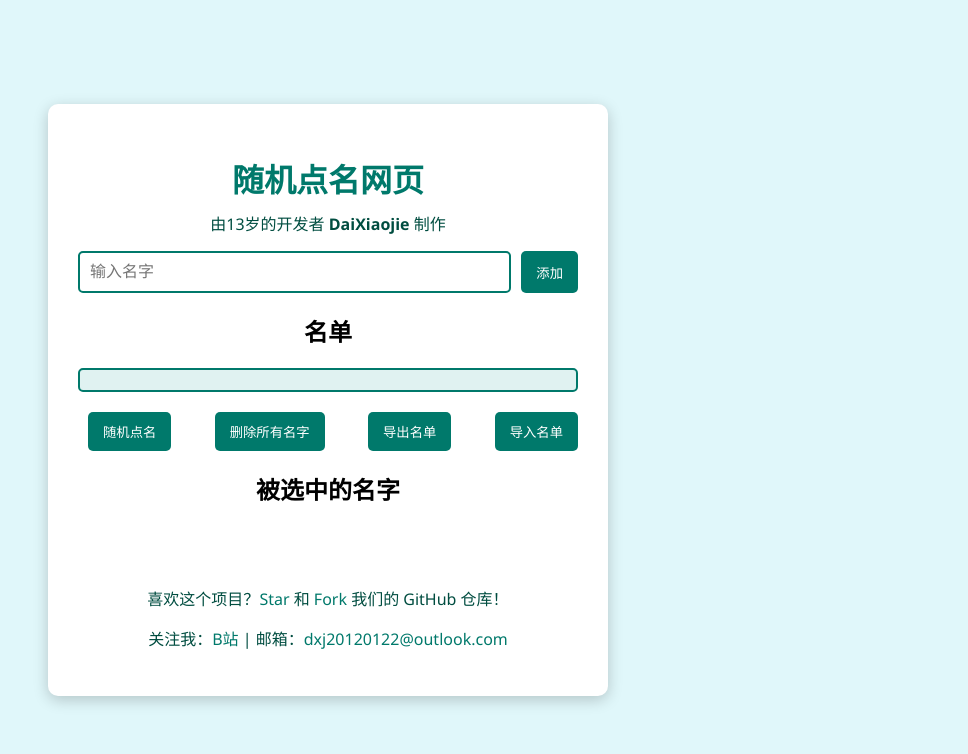
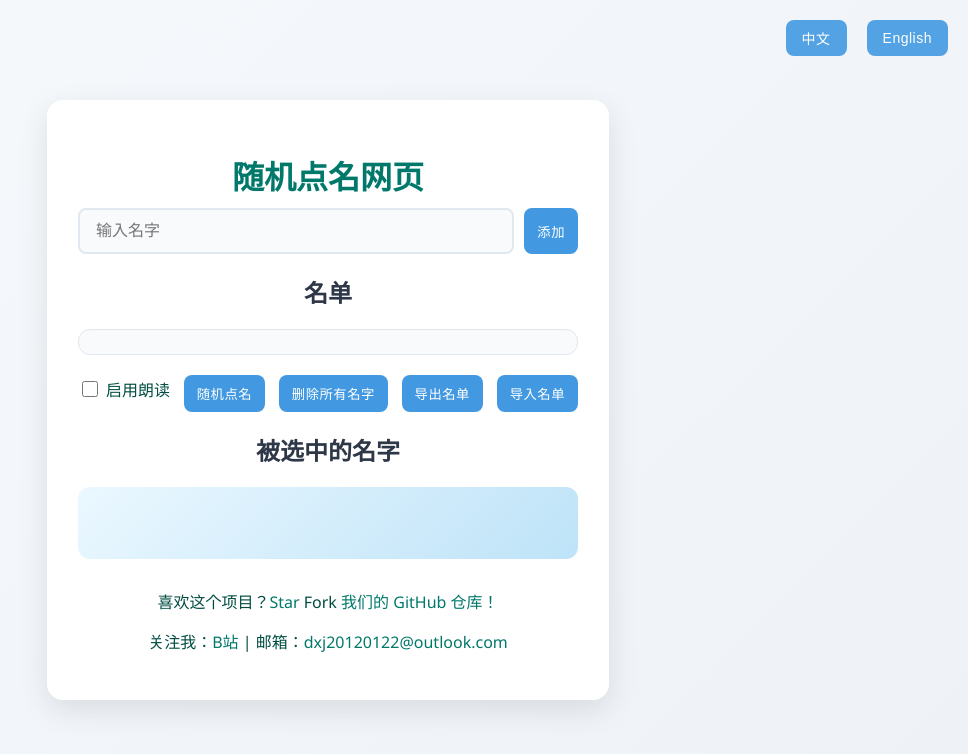
Before and after one commit to dxj20120122/randomRollCall, a plain HTML site: page index.html in a window 1280 px wide. Shown: the whole page, without its empty margins (312-1280 px from the left). Drawn offline with Linux system fonts and the light colour scheme.

Commit message:
史诗级更新!
史诗级更新!
重构原有UI！页面更现代
添加双语切换功能！
添加可选朗读功能！

```diff
--- a/index.html
+++ b/index.html
@@ -1,5 +1,5 @@
 <!DOCTYPE html>
-<html lang="zh-CN">
+<html>
 <head>
     <meta charset="UTF-8">
     <title>随机点名网页</title>
@@ -8,7 +8,7 @@
 <body>
     <div class="container">
         <h1>随机点名网页</h1>
-        <p>由13岁的开发者 <strong>DaiXiaojie</strong> 制作</p>
+        <!-- <p>由13岁的开发者 <strong>DaiXiaojie</strong> 制作</p> -->
 
         <div class="input-section">
             <input type="text" id="nameInput" placeholder="输入名字">
@@ -23,6 +23,10 @@
         </div>
 
         <div class="controls">
+            <div class="speech-toggle">
+                <input type="checkbox" id="speechToggle">
+                <label for="speechToggle">启用朗读</label>
+            </div>
             <button id="rollButton">随机点名</button>
             <button id="deleteAllButton">删除所有名字</button>
             <button id="exportButton">导出名单</button>
@@ -42,6 +46,18 @@
         </footer>
     </div>
 
+    <div class="language-switcher">
+        <button onclick="switchLanguage('zh-CN')">中文</button>
+        <button onclick="switchLanguage('en-US')">English</button>
+    </div>
+
+    <script src="lang.js"></script>
     <script src="script.js"></script>
+    <script>
+        // 初始化页面语言
+        document.addEventListener('DOMContentLoaded', () => {
+            updatePageLanguage();
+        });
+    </script>
 </body>
 </html>
--- /dev/null
+++ b/lang.js
@@ -0,0 +1,87 @@
+// 语言配置文件
+const languages = {
+    'zh-CN': {
+        title: '随机点名网页',
+        inputPlaceholder: '输入名字',
+        addButton: '添加',
+        listTitle: '名单',
+        rollButton: '随机点名',
+        deleteAllButton: '删除所有名字',
+        exportButton: '导出名单',
+        importButton: '导入名单',
+        selectedTitle: '被选中的名字',
+        emptyInputAlert: '请输入一个名字',
+        emptyListAlert: '名单为空，请先添加名字',
+        exportEmptyAlert: '名单为空，无法导出',
+        speechNotSupportedAlert: '抱歉，您的浏览器不支持语音播报',
+        csvHeader: '姓名',
+        likeProject: '喜欢这个项目？',
+        followMe: '关注我：',
+        email: '邮箱：',
+        speechToggleLabel: '启用朗读',
+        starText: 'Star',
+        forkText: 'Fork',
+        repoText: '我们的 GitHub 仓库！',
+        bilibiliText: 'B站'
+    },
+    'en-US': {
+        title: 'Random Roll Call',
+        inputPlaceholder: 'Enter a name',
+        addButton: 'Add',
+        listTitle: 'Name List',
+        rollButton: 'Random Roll',
+        deleteAllButton: 'Delete All',
+        exportButton: 'Export List',
+        importButton: 'Import List',
+        selectedTitle: 'Selected Name',
+        emptyInputAlert: 'Please enter a name',
+        emptyListAlert: 'List is empty, please add names first',
+        exportEmptyAlert: 'List is empty, cannot export',
+        speechNotSupportedAlert: 'Sorry, your browser does not support speech synthesis',
+        csvHeader: 'Name',
+        likeProject: 'Like this project?',
+        followMe: 'Follow me:',
+        email: 'Email:',
+        speechToggleLabel: 'Enable Speech',
+        starText: 'Star',
+        forkText: 'Fork',
+        repoText: 'our GitHub repository!',
+        bilibiliText: 'Bilibili'
+    }
+};
+
+// 当前语言
+let currentLang = localStorage.getItem('lang') || 'zh-CN';
+
+// 获取文本
+function getText(key) {
+    return languages[currentLang][key];
+}
+
+// 切换语言
+function switchLanguage(lang) {
+    if (languages[lang]) {
+        currentLang = lang;
+        localStorage.setItem('lang', lang);
+        updatePageLanguage();
+    }
+}
+
+// 更新页面语言
+function updatePageLanguage() {
+    document.title = getText('title');
+    document.querySelector('h1').textContent = getText('title');
+    document.getElementById('nameInput').placeholder = getText('inputPlaceholder');
+    document.getElementById('addButton').textContent = getText('addButton');
+    document.querySelector('.list-section h2').textContent = getText('listTitle');
+    document.getElementById('rollButton').textContent = getText('rollButton');
+    document.getElementById('deleteAllButton').textContent = getText('deleteAllButton');
+    document.getElementById('exportButton').textContent = getText('exportButton');
+    document.getElementById('importButton').textContent = getText('importButton');
+    document.querySelector('.result-section h2').textContent = getText('selectedTitle');
+    document.querySelector('.speech-toggle label').textContent = getText('speechToggleLabel');
+    document.querySelector('footer').innerHTML = `
+        <p>${getText('likeProject')}<a href="https://github.com/dxj20120122/randomRollCall" target="_blank">${getText('starText')}</a> ${getText('forkText')} <a href="https://github.com/dxj20120122/randomRollCall/fork" target="_blank">${getText('repoText')}</a></p>
+        <p>${getText('followMe')}<a href="https://space.bilibili.com/3546711827942289" target="_blank">${getText('bilibiliText')}</a> | ${getText('email')}<a href="mailto:dxj20120122@outlook.com">dxj20120122@outlook.com</a></p>
+    `
+}
--- a/styles.css
+++ b/styles.css
@@ -1,25 +1,76 @@
 /* styles.css */
+
+.language-switcher {
+    position: fixed;
+    top: 20px;
+    right: 20px;
+    display: flex;
+    gap: 10px;
+    z-index: 1000;
+}
+
+.language-switcher button {
+    padding: 8px 16px;
+    background-color: rgba(66, 153, 225, 0.9);
+    color: white;
+    border: none;
+    border-radius: 8px;
+    cursor: pointer;
+    font-size: 14px;
+    transition: all 0.3s cubic-bezier(0.4, 0, 0.2, 1);
+    backdrop-filter: blur(4px);
+}
+.speech-toggle {
+    display: flex;
+    align-items: center;
+    margin-bottom: 10px;
+}
+
+.speech-toggle input[type="checkbox"] {
+    margin-right: 8px;
+    width: 16px;
+    height: 16px;
+    cursor: pointer;
+}
+
+.speech-toggle label {
+    color: #004d40;
+    cursor: pointer;
+    user-select: none;
+}
+.language-switcher button:hover {
+    background-color: #3182ce;
+    transform: translateY(-2px);
+    box-shadow: 0 4px 12px rgba(66, 153, 225, 0.3);
+}
+
+button:active {
+    animation: buttonPop 0.3s ease;
+}
 
 body {
     font-family: 'Segoe UI', Tahoma, Geneva, Verdana, sans-serif;
-    background-color: #e0f7fa;
+    background: linear-gradient(135deg, #f6f9fc 0%, #eef2f7 100%);
     margin: 0;
     padding: 0;
     display: flex;
     justify-content: center;
     align-items: center;
     height: 100vh;
+    color: #2d3748;
 }
 
 .container {
     background-color: #ffffff;
     padding: 30px;
-    border-radius: 10px;
-    box-shadow: 0 4px 15px rgba(0, 0, 0, 0.2);
+    border-radius: 16px;
+    box-shadow: 0 10px 30px rgba(0, 0, 0, 0.1);
     width: 90%;
     max-width: 500px;
     text-align: center;
     animation: fadeIn 1s ease-in-out;
+    backdrop-filter: blur(10px);
+    border: 1px solid rgba(255, 255, 255, 0.1);
 }
 
 h1 {
@@ -40,25 +91,43 @@ p {
 
 input[type="text"] {
     flex: 1;
-    padding: 10px;
-    border: 2px solid #00796b;
-    border-radius: 5px;
+    padding: 12px 16px;
+    border: 2px solid #e2e8f0;
+    border-radius: 8px;
     font-size: 16px;
+    transition: all 0.3s ease;
+    background-color: #f8fafc;
+}
+
+input[type="text"]:focus {
+    outline: none;
+    border-color: #4299e1;
+    box-shadow: 0 0 0 3px rgba(66, 153, 225, 0.2);
+    background-color: #ffffff;
 }
 
 button {
-    padding: 10px 15px;
+    padding: 9px 13px;
     margin-left: 10px;
     border: none;
-    background-color: #00796b;
+    background-color: #4299e1;
     color: #ffffff;
-    border-radius: 5px;
+    border-radius: 8px;
     cursor: pointer;
-    transition: background-color 0.3s ease;
+    transition: all 0.3s cubic-bezier(0.4, 0, 0.2, 1);
+    transform-origin: center;
+    font-weight: 500;
+    letter-spacing: 0.5px;
 }
 
 button:hover {
-    background-color: #004d40;
+    background-color: #3182ce;
+    transform: translateY(-2px);
+    box-shadow: 0 4px 12px rgba(66, 153, 225, 0.3);
+}
+
+button:active {
+    animation: buttonPop 0.3s ease;
 }
 
 .list-section {
@@ -68,24 +137,47 @@ button:hover {
 ul {
     list-style-type: none;
     padding: 0;
-    max-height: 150px;
+    max-height: 250px;
     overflow-y: auto;
-    border: 2px solid #00796b;
-    border-radius: 5px;
-    padding: 10px;
-    background-color: #e0f2f1;
+    border: 1px solid #e2e8f0;
+    border-radius: 12px;
+    padding: 12px;
+    background-color: #f8fafc;
+    scrollbar-width: thin;
+    scrollbar-color: #cbd5e0 #f8fafc;
+}
+
+ul::-webkit-scrollbar {
+    width: 6px;
+}
+
+ul::-webkit-scrollbar-track {
+    background: #f8fafc;
+    border-radius: 3px;
+}
+
+ul::-webkit-scrollbar-thumb {
+    background-color: #cbd5e0;
+    border-radius: 3px;
 }
 
 li {
     background-color: #ffffff;
-    margin-bottom: 5px;
-    padding: 10px;
-    border: 1px solid #00796b;
-    border-radius: 5px;
+    margin-bottom: 8px;
+    padding: 12px 16px;
+    border: 1px solid #e2e8f0;
+    border-radius: 8px;
     display: flex;
     justify-content: space-between;
     align-items: center;
     animation: fadeInList 0.5s ease-in-out;
+    transition: all 0.3s cubic-bezier(0.4, 0, 0.2, 1);
+    box-shadow: 0 1px 3px rgba(0, 0, 0, 0.05);
+}
+
+li:hover {
+    transform: translateX(5px);
+    box-shadow: 0 2px 5px rgba(0, 0, 0, 0.1);
 }
 
 .controls {
@@ -99,12 +191,16 @@ li {
 }
 
 #result {
-    font-size: 24px;
+    font-size: 28px;
     font-weight: bold;
-    color: #d84315;
-    margin-top: 10px;
-    min-height: 30px;
-    animation: fadeInResult 1s ease-in-out;
+    color: #2b6cb0;
+    margin-top: 16px;
+    min-height: 40px;
+    padding: 16px;
+    background: linear-gradient(135deg, #ebf8ff 0%, #bee3f8 100%);
+    border-radius: 12px;
+    animation: rollAnimation 1s cubic-bezier(0.34, 1.56, 0.64, 1), fadeInResult 1s ease-in-out;
+    text-shadow: 0 1px 2px rgba(0, 0, 0, 0.1);
 }
 
 footer {
@@ -123,8 +219,16 @@ a:hover {
 
 /* Animations */
 @keyframes fadeIn {
-    from { opacity: 0; transform: translateY(-20px); }
-    to { opacity: 1; transform: translateY(0); }
+    from {
+        opacity: 0;
+        transform: translateY(-30px);
+        filter: blur(10px);
+    }
+    to {
+        opacity: 1;
+        transform: translateY(0);
+        filter: blur(0);
+    }
 }
 
 @keyframes fadeInList {
@@ -133,6 +237,22 @@ a:hover {
 }
 
 @keyframes fadeInResult {
-    from { opacity: 0; }
-    to { opacity: 1; }
+    0% { opacity: 0; transform: scale(0.8); }
+    50% { opacity: 0.5; transform: scale(1.2); }
+    100% { opacity: 1; transform: scale(1); }
 }
+
+@keyframes rollAnimation {
+    0% { transform: translateY(100%); opacity: 0; }
+    20% { transform: translateY(-20%); opacity: 0.8; }
+    40% { transform: translateY(10%); opacity: 0.9; }
+    60% { transform: translateY(-5%); opacity: 1; }
+    80% { transform: translateY(2%); opacity: 1; }
+    100% { transform: translateY(0); opacity: 1; }
+}
+
+@keyframes buttonPop {
+    0% { transform: scale(1); }
+    50% { transform: scale(0.95); }
+    100% { transform: scale(1); }
+}
```
Also changed, not shown: script.js (+66 -16 lines), 3 other files.
